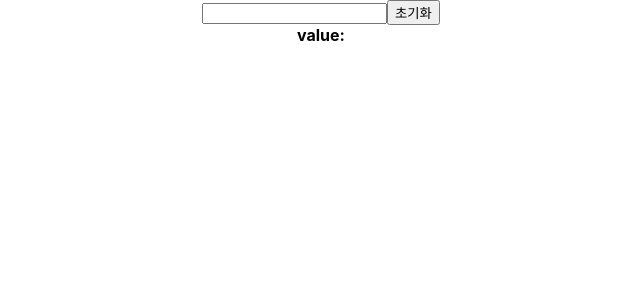
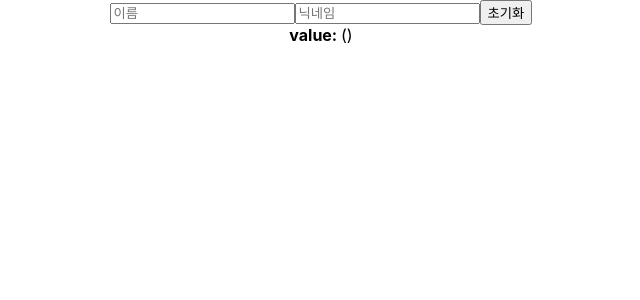
Before and after one commit to sjoh0704/React-practice, a React (Create React App) app: page / in a window 1280 px wide. Shown: the top 300 px of the page, without its empty margins (319-959 px from the left). Built offline with nearby package versions, Linux system fonts and the light colour scheme.

Commit message:
multi inputs

```diff
--- a/src/App.js
+++ b/src/App.js
@@ -8,6 +8,7 @@ import Hello from './Components/Hello'
 import Wrapper from './Components/Wrapper';
 import Counter from './Components/Counter';
 import InputSample from './Components/InputSample';
+import InputSample2 from './Components/InputSample2';
 
 class App extends Component{
   constructor(props){
@@ -38,8 +39,8 @@ class App extends Component{
 
       <div className="App">
 
-
-          <InputSample></InputSample>
+          <InputSample2></InputSample2>
+          {/* <InputSample></InputSample> */}
           {/* <Counter></Counter> */}
 
 
--- a/src/Components/InputSample.js
+++ b/src/Components/InputSample.js
@@ -1,3 +1,4 @@
+// 여러개의 인풋 받기
 import React, {useState} from 'react'
 function InputSample(){
 
--- /dev/null
+++ b/src/Components/InputSample2.js
@@ -0,0 +1,42 @@
+import React, {useState} from 'react'
+function InputSample2(){
+
+const [inputs, setInput] = useState({
+    name: '',
+    nickname: ''
+});
+//객체를 뽑아올때는 {}으로 뽑아온다!!!
+//객체를 뽑아올때 있는 것을 가져와야 한다. 내 마음대로 변수명을 바꾸면 안된다.
+const {name, nickname} = inputs;
+const onChange = (e) =>{
+    //e.target은 input 태그 속성에 의존한다.
+    const {name, value} = e.target;
+    setInput({
+        ...inputs,
+        [name]:value
+    });
+
+    // 들어있는 것을 찾을때는 e.target.value를 참조한다.
+}
+const onReset = (e) =>{
+    setInput({
+        name:'',
+        nickname:''
+    })
+
+}
+    return (
+        <div>
+            <input name='name' onChange={onChange} placeholder="이름" value={name}/>
+            <input name='nickname' onChange={onChange} placeholder="닉네임" value={nickname}></input>
+            <button onClick={onReset}>초기화</button>
+            <div>
+            <b>value: </b>
+            {name}({nickname})
+            </div>
+
+        </div>
+    );
+}
+
+export default InputSample2;
```
